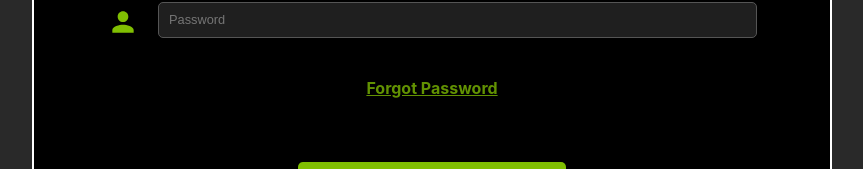
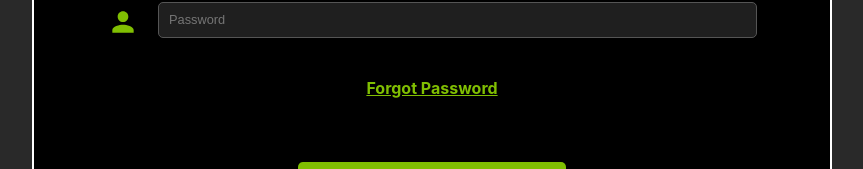
Before and after one commit to cr9169/TechOps, a React (Vite) app in the folder front/: page /authPage in a window 1280 px wide. In both pictures the pointer is over the link "Forgot Password". Shown: the part 330-499 px from the top of the page, without its empty margins (208-1071 px from the left). Built offline with nearby package versions, Linux system fonts and the light colour scheme.

Commit message:
feat: added hover to "forgot-password-link"

```diff
--- a/front/src/components/AuthPage/AuthPage.scss
+++ b/front/src/components/AuthPage/AuthPage.scss
@@ -42,6 +42,11 @@
   font-weight: bold;
 }
 
+.forgot-password-link:hover {
+  color: $theme-link-hover-color;
+  transition: color 0.3s ease;
+}
+
 .actions-sections {
   display: flex;
   flex-direction: column;
```
